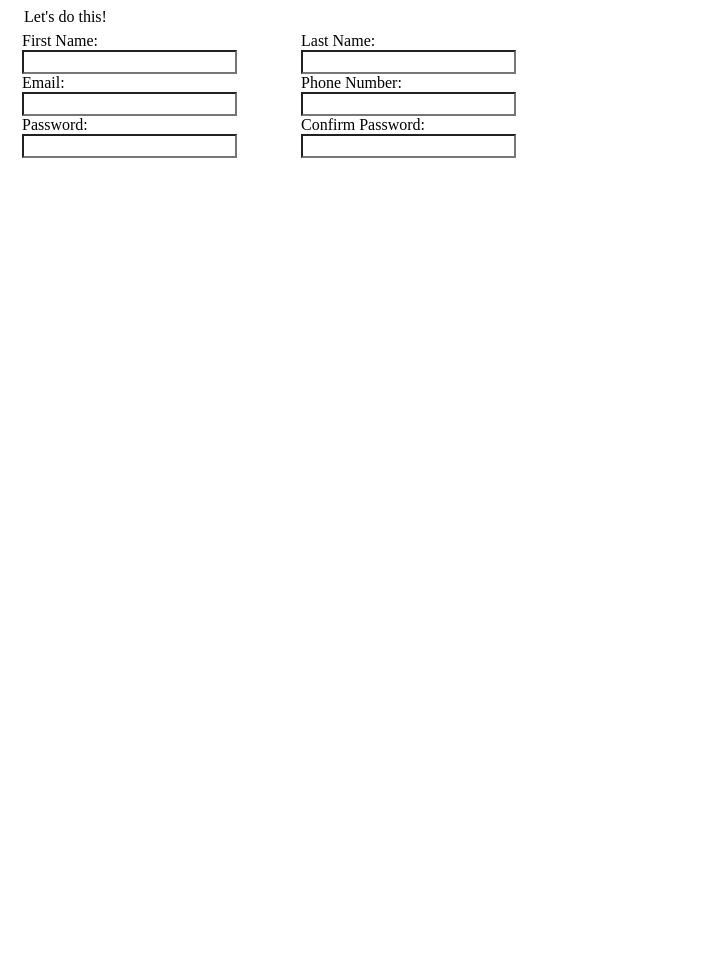
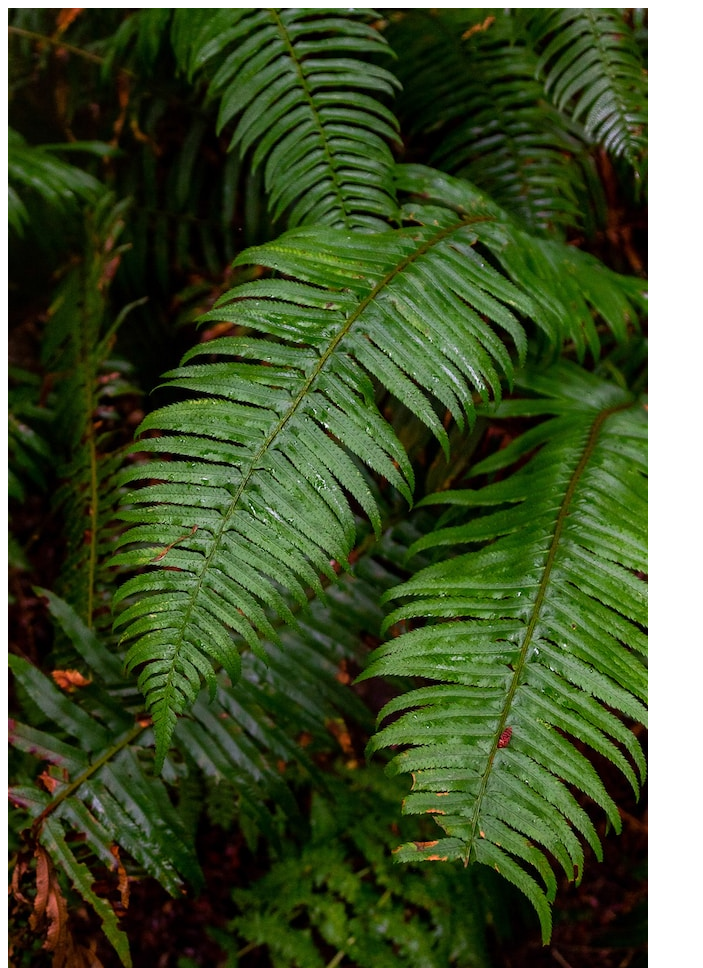
Before and after one commit to AName0/forms-2, a plain HTML site: page index.html in a window 1280 px wide. Shown: the top 968 px of the page, without its empty margins (0-703 px from the left). Before the commit the page ends 800 px from the top, so only its background shows below. Drawn offline with Linux system fonts and the light colour scheme.

Commit message:
added background image

```diff
--- a/index.html
+++ b/index.html
@@ -7,6 +7,9 @@
     <title>Document</title>
 </head>
 <body>
+
+    <img src="leaves_2.jpg" alt="Picture of leaves">
+
     <form action="post">
         <fieldset>
             <legend>Let's do this!</legend>
@@ -32,7 +35,6 @@
                 <label for="confirm_password">Confirm Password:</label>
                 <input type="password" id="confirm_password" name="confirm_password">
             </div>
-
         </fieldset>
     </form>
 </body>
```
Also changed, not shown: leaves_2.jpg (added).
